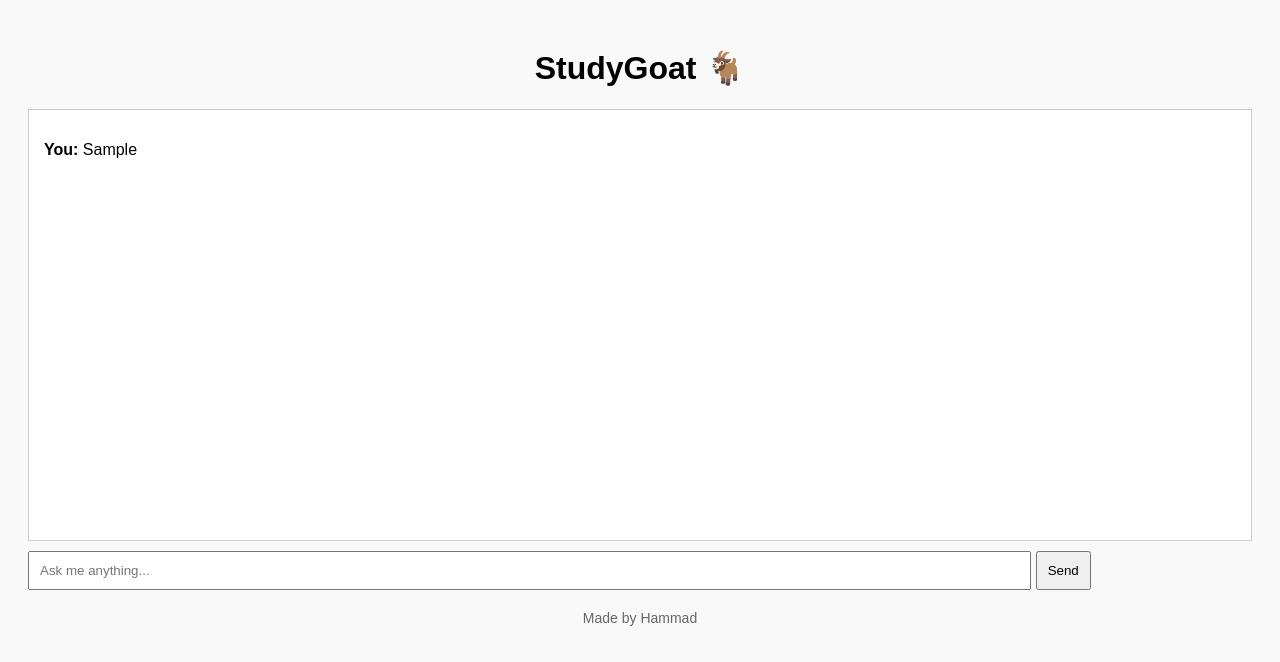
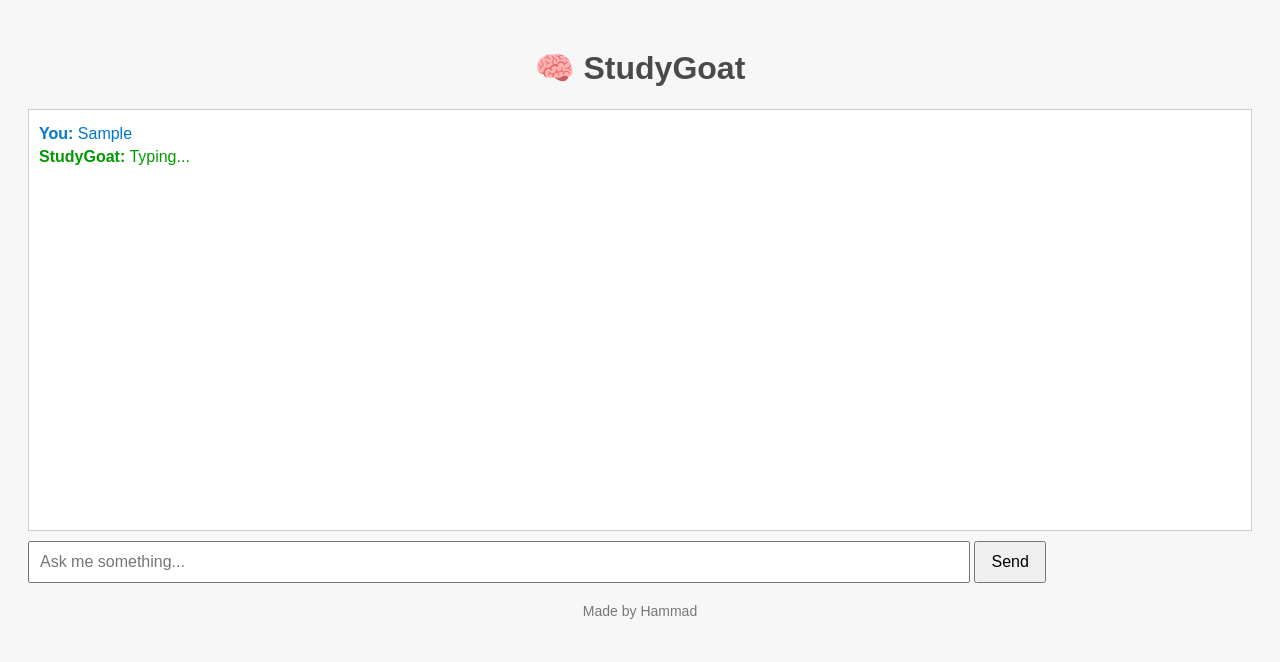
Before and after one commit to hammadrdev001-source/StudyGoat, a plain HTML site: page index.html in a window 1280 px wide. Both pictures are taken after typing "Sample" into the empty fields and a click on the button "Send". Drawn offline with Linux system fonts and the light colour scheme; no server answers.

Commit message:
Refactor index.html for better UI and functionality
Updated HTML structure and styles for improved layout and user interaction.

```diff
--- a/index.html
+++ b/index.html
@@ -1,54 +1,108 @@
 <!DOCTYPE html>
-<html>
+<html lang="en">
 <head>
+  <meta charset="UTF-8" />
   <title>StudyGoat - AI Chatbot</title>
   <style>
-    body { font-family: sans-serif; background: #f9f9f9; padding: 20px; }
-    h1 { text-align: center; }
-    #chat { background: white; padding: 15px; height: 400px; overflow-y: scroll; border: 1px solid #ccc; }
-    #input { width: 80%; padding: 10px; margin-top: 10px; }
-    #send { padding: 10px; }
-    footer { margin-top: 20px; text-align: center; color: #666; font-size: 14px; }
+    body {
+      font-family: Arial, sans-serif;
+      background-color: #f7f7f7;
+      padding: 20px;
+    }
+    h1 {
+      text-align: center;
+      color: #4a4a4a;
+    }
+    #chatbox {
+      background: #ffffff;
+      border: 1px solid #ccc;
+      height: 400px;
+      overflow-y: auto;
+      padding: 10px;
+      margin-bottom: 10px;
+    }
+    #userInput {
+      width: 75%;
+      padding: 10px;
+      font-size: 16px;
+    }
+    #sendBtn {
+      padding: 10px 15px;
+      font-size: 16px;
+    }
+    .message {
+      margin: 5px 0;
+    }
+    .user {
+      color: #0077cc;
+    }
+    .bot {
+      color: #009900;
+    }
+    footer {
+      text-align: center;
+      margin-top: 20px;
+      font-size: 14px;
+      color: #777;
+    }
   </style>
 </head>
 <body>
-  <h1>StudyGoat 🐐</h1>
-  <div id="chat"></div>
-  <input type="text" id="input" placeholder="Ask me anything...">
-  <button id="send">Send</button>
+  <h1>🧠 StudyGoat</h1>
+  <div id="chatbox"></div>
+  <input type="text" id="userInput" placeholder="Ask me something..." />
+  <button id="sendBtn">Send</button>
   <footer>Made by Hammad</footer>
 
   <script>
-    const chatDiv = document.getElementById("chat");
-    const input = document.getElementById("input");
-    const sendBtn = document.getElementById("send");
+    const chatbox = document.getElementById("chatbox");
+    const userInput = document.getElementById("userInput");
+    const sendBtn = document.getElementById("sendBtn");
 
-    sendBtn.onclick = async () => {
-      const userMsg = input.value.trim();
-      if (!userMsg) return;
-      addMessage("You", userMsg);
-      input.value = "";
+    sendBtn.addEventListener("click", sendMessage);
+    userInput.addEventListener("keydown", (e) => {
+      if (e.key === "Enter") sendMessage();
+    });
 
-      const response = await fetch("https://huggingface.co/chat/conversation", {
+    async function sendMessage() {
+      const message = userInput.value.trim();
+      if (!message) return;
+
+      appendMessage("You", message, "user");
+      userInput.value = "";
+
+      // Call HuggingFace Inference API
+      appendMessage("StudyGoat", "Typing...", "bot");
+
+      const response = await fetch("https://api-inference.huggingface.co/models/microsoft/DialoGPT-medium", {
         method: "POST",
-        headers: { "Content-Type": "application/json" },
-        body: JSON.stringify({
-          inputs: {
-            past_user_inputs: [],
-            generated_responses: [],
-            text: userMsg
-          }
-        })
+        headers: {
+          "Content-Type": "application/json",
+          // NOTE: You can use this public model without a token for limited testing
+        },
+        body: JSON.stringify({ inputs: message })
       });
 
       const data = await response.json();
-      const botReply = data.generated_responses?.[0] || "Sorry, I didn't get that.";
-      addMessage("StudyGoat", botReply);
-    };
+      // Remove "Typing..." message
+      const messages = document.querySelectorAll(".bot");
+      if (messages.length > 0) {
+        messages[messages.length - 1].remove();
+      }
 
-    function addMessage(sender, msg) {
-      chatDiv.innerHTML += `<p><strong>${sender}:</strong> ${msg}</p>`;
-      chatDiv.scrollTop = chatDiv.scrollHeight;
+      if (data.generated_text) {
+        appendMessage("StudyGoat", data.generated_text, "bot");
+      } else {
+        appendMessage("StudyGoat", "Sorry, I couldn't reply. Try again.", "bot");
+      }
+    }
+
+    function appendMessage(sender, text, className) {
+      const messageElem = document.createElement("div");
+      messageElem.className = `message ${className}`;
+      messageElem.innerHTML = `<strong>${sender}:</strong> ${text}`;
+      chatbox.appendChild(messageElem);
+      chatbox.scrollTop = chatbox.scrollHeight;
     }
   </script>
 </body>
```
